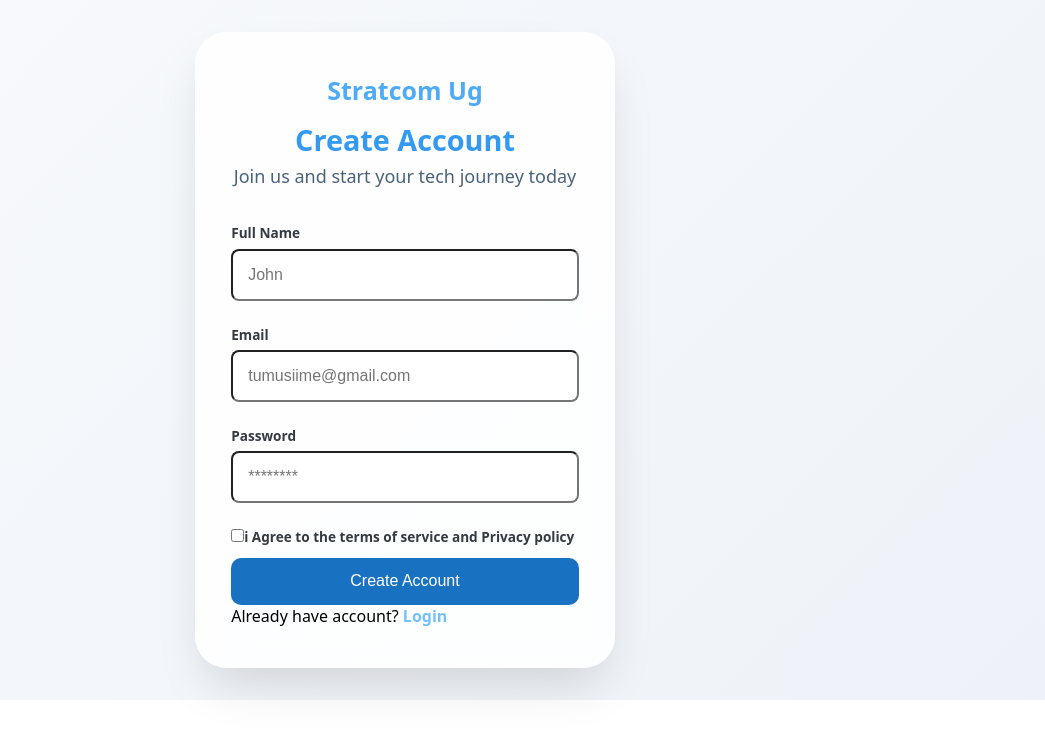
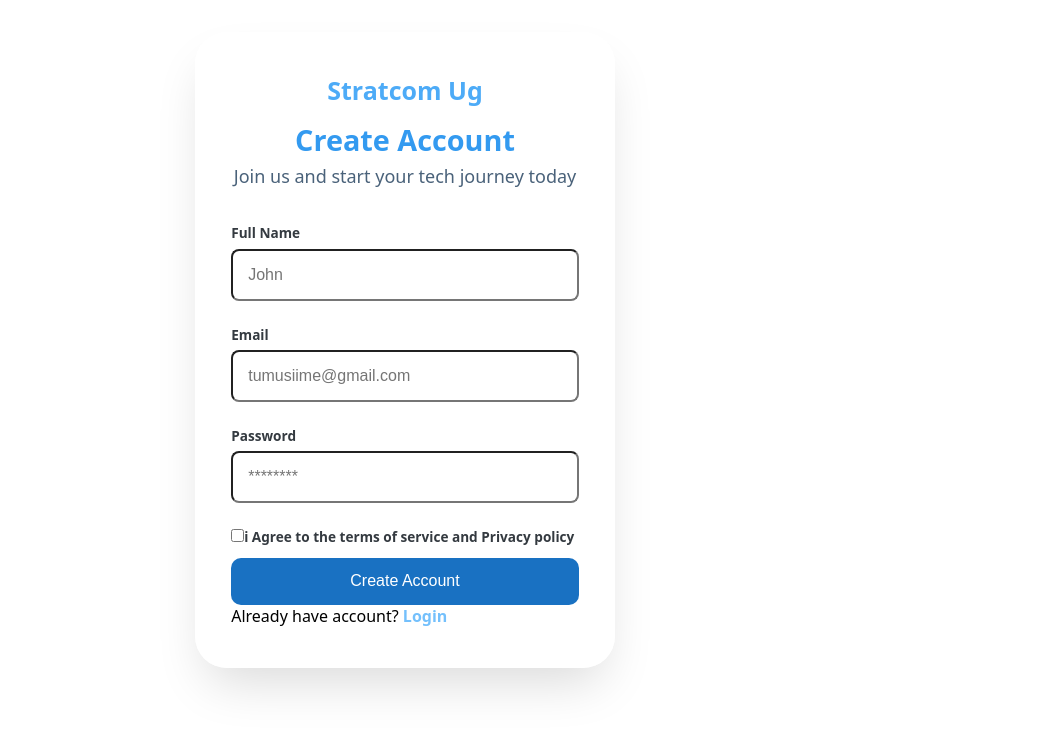
Before and after one commit to BannyT/stratcomweb, a React (Create React App) app: page /signup in a window 1280 px wide. Shown: the top 738 px of the page, without its empty margins (235-1280 px from the left). Built offline with nearby package versions, Linux system fonts and the light colour scheme.

Commit message:
updates data

```diff
--- a/src/Login.css
+++ b/src/Login.css
@@ -5,7 +5,7 @@
     align-items: center;
     min-height: 80vh;
     padding: 2rem 1rem;
-    background: linear-gradient(135deg, #f8fafc 0%, #eef2f8 100%);
+    background:#ffffff;
     font-family: 'Inter', system-ui, -apple-system, 'Segoe UI', sans-serif;
   }
 
--- a/src/Signup.css
+++ b/src/Signup.css
@@ -5,7 +5,7 @@
     min-height: 80vh;
     padding: 2rem 1rem;
     font-family: system-ui, -apple-system, BlinkMacSystemFont, 'Segoe UI', Roboto, Oxygen, Ubuntu, Cantarell, 'Open Sans', 'Helvetica Neue', sans-serif;
-    background: linear-gradient(135deg,#f8fafc 0%,#eef2f8 100%);
+    background: #ffffff
 }
 
 .signupcard{
```
